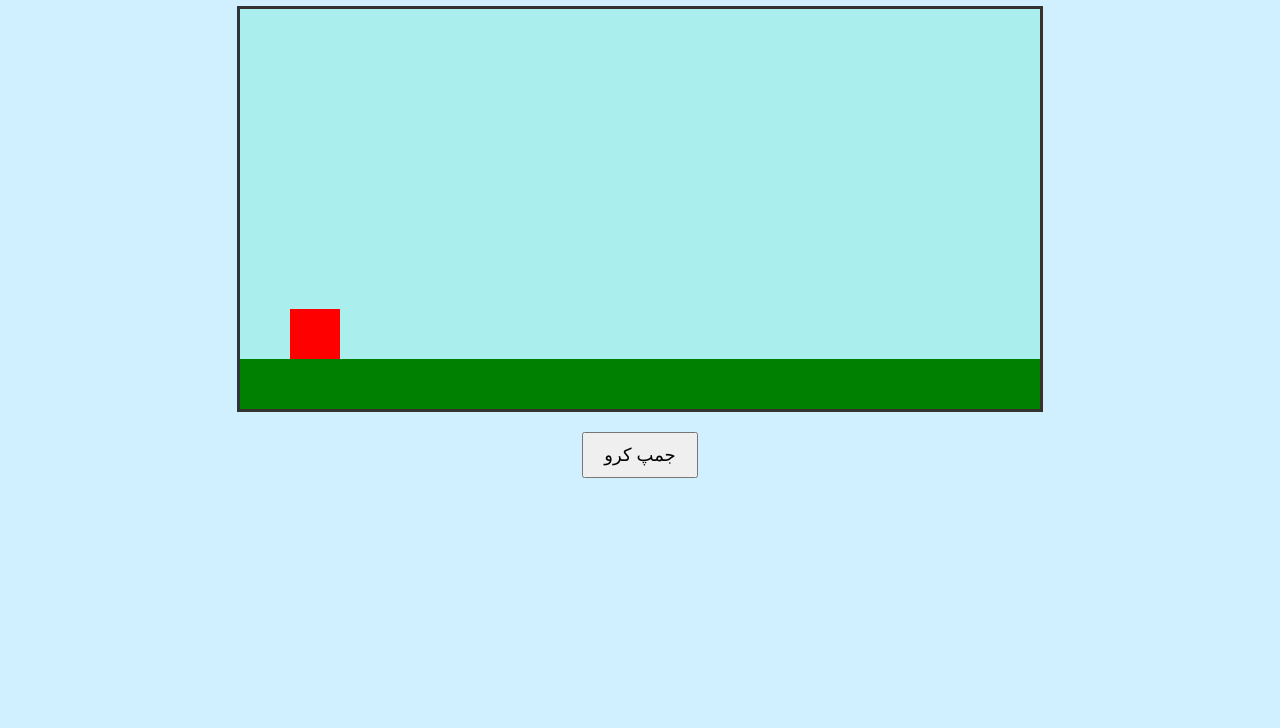
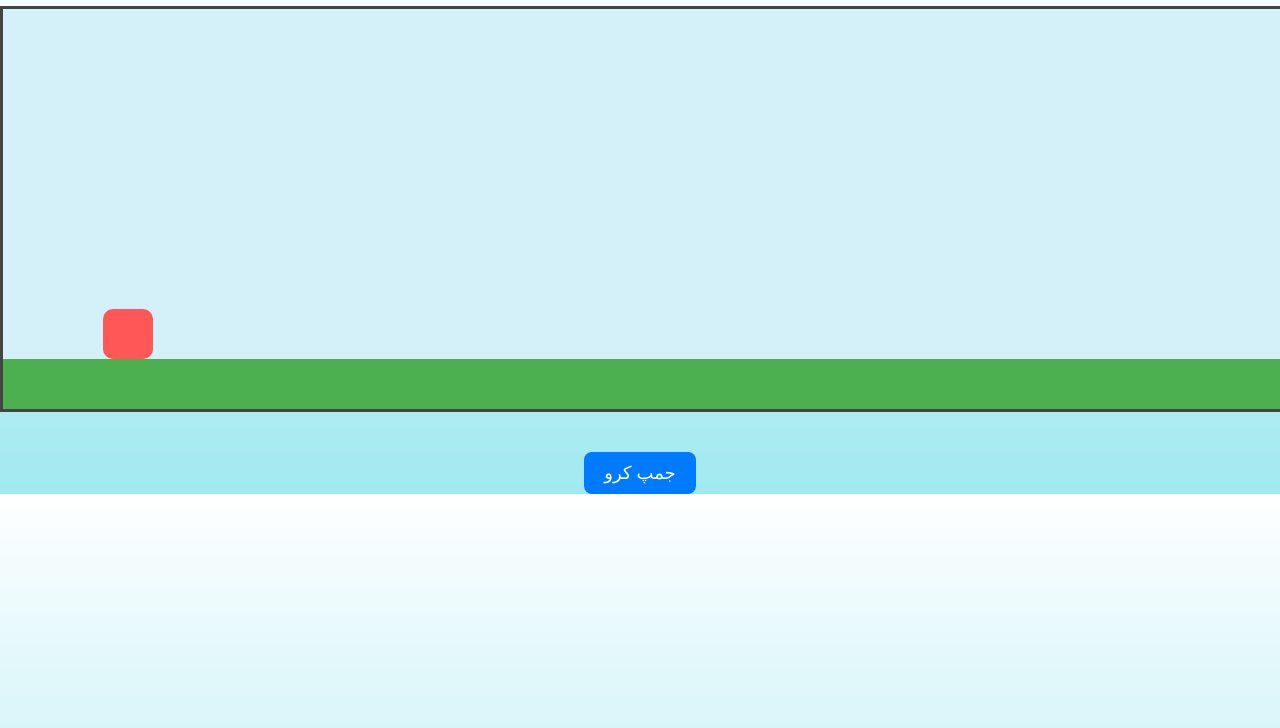
Before and after one commit to no882/jump-hero-game, a plain HTML site: page index.html in a window 1280 px wide. Shown: the part 72-800 px from the top of the page. Drawn offline with Linux system fonts and the light colour scheme.

Commit message:
Update Style.css

```diff
--- a/Style.css
+++ b/Style.css
@@ -1,7 +1,8 @@
 body {
   margin: 0;
-  font-family: sans-serif;
-  background-color: #d0f0ff;
+  padding: 0;
+  background: linear-gradient(to top, #a0e9f0, #ffffff);
+  font-family: 'Arial', sans-serif;
   text-align: center;
 }
 
@@ -12,27 +13,43 @@ h1 {
 
 #game {
   position: relative;
-  width: 800px;
+  width: 100%;
   height: 400px;
-  margin: 20px auto;
-  background-color: #aee;
-  border: 3px solid #333;
+  border: 3px solid #444;
+  background-color: #d4f1f9;
   overflow: hidden;
 }
 
 #hero {
+  width: 50px;
+  height: 50px;
+  background-color: #ff5757;
   position: absolute;
   bottom: 50px;
-  left: 50px;
-  width: 50px;
-  height: 50px;
-  background-color: red;
+  left: 100px;
+  border-radius: 10px;
 }
 
 #ground {
   position: absolute;
   bottom: 0;
+  left: 0;
   width: 100%;
   height: 50px;
-  background-color: green;
+  background-color: #4caf50;
 }
+
+#jumpBtn {
+  margin-top: 20px;
+  padding: 10px 20px;
+  font-size: 18px;
+  background-color: #007bff;
+  color: white;
+  border: none;
+  border-radius: 8px;
+  cursor: pointer;
+}
+
+#jumpBtn:hover {
+  background-color: #0056b3;
+}
```
